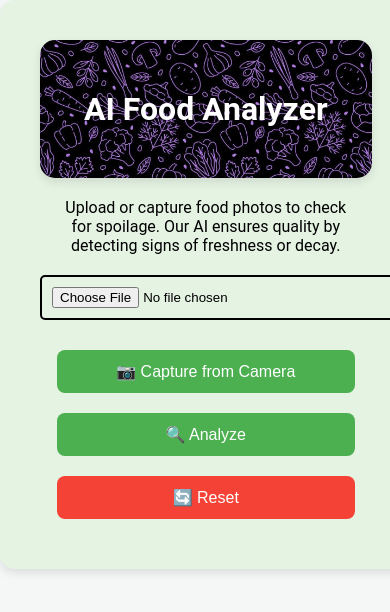
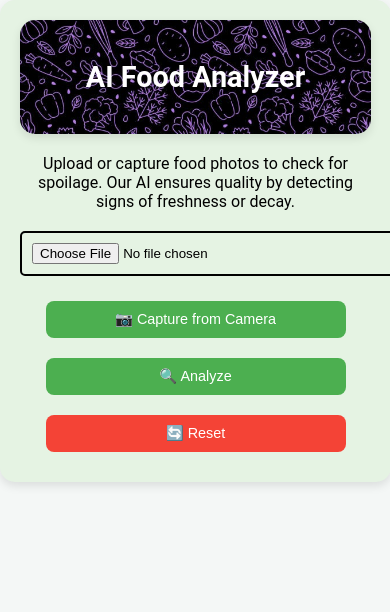
Before and after one commit to Sourav1232/FOODAPP, a React (Create React App) app: page /food in a window 390 px wide. Shown: the top 612 px of the page. Built offline with nearby package versions, Linux system fonts and the light colour scheme.

Commit message:
Update Food.css

```diff
--- a/src/components/Food.css
+++ b/src/components/Food.css
@@ -15,11 +15,11 @@ html, body {
     padding: 40px;
     border-radius: 15px;
     box-shadow: 0 4px 10px rgba(0, 0, 0, 0.1);
-    width: 60%;
+    width: 80%;
     max-width: 500px;
-    margin: 0 auto; /* Center horizontally with no vertical margin */
+    margin: 0 auto;
     position: relative;
-    top: 0;  /* No offset from top */
+    top: 0;
 }
 
 /* Header section adjustment */
@@ -116,7 +116,6 @@ html, body {
     margin-top: 20px;
     border: 1px solid #d0e6d1; /* Subtle border to add definition */
 }
-
 
 .result-container {
     margin-top: 10px;
@@ -231,28 +230,84 @@ html, body {
         max-width: 300px;
     }
 }
+
 /* Style for detailed analysis points */
 .analysis-points {
-    list-style-type: none; /* No default list styling */
-    margin: 10px 0 0 0; /* Remove default margins */
+    list-style-type: none;
+    margin: 10px 0 0 0;
     padding: 0;
-    text-align: left; /* Align everything to the left */
+    text-align: left;
 }
 
 .main-point {
-    margin-top: 10px; /* Add space above each main point */
-    font-size: 1.1rem; /* Slightly larger font for main points */
-    color: #2c3e50; /* Darker color for emphasis */
+    margin-top: 10px;
+    font-size: 1.1rem;
+    color: #2c3e50;
 }
 
 .sub-point {
-    margin-left: 20px; /* Indent sub-points */
-    font-size: 1rem; /* Standard font size for sub-points */
-    color: #34495e; /* Slightly lighter color */
+    margin-left: 20px;
+    font-size: 1rem;
+    color: #34495e;
 }
 
 .regular-point {
-    margin-left: 40px; /* Further indent for additional levels */
-    font-size: 0.95rem; /* Slightly smaller font */
-    color: #7f8c8d; /* Neutral color for extra details */
+    margin-left: 40px;
+    font-size: 0.95rem;
+    color: #7f8c8d;
 }
+
+/* Mobile Styles (Below 480px) */
+@media (max-width: 480px) {
+    .food-container {
+        width: 90%;
+        padding: 20px;
+    }
+
+    .food-header {
+        padding: 40px 15px;
+    }
+
+    .food-title {
+        font-size: 1.8rem;
+    }
+
+    .food-description {
+        font-size: 1rem;
+        padding: 0 10px;
+    }
+
+    .file-input {
+        width: 100%;
+        margin-bottom: 15px;
+    }
+
+    .analyze-button,
+    .reset-button {
+        width: 90%;
+        padding: 10px;
+        font-size: 0.9rem;
+    }
+
+    .image-preview-large {
+        max-height: 200px;
+    }
+
+    .analysis-result {
+        padding: 15px;
+        font-size: 0.9rem;
+    }
+
+    .result-text {
+        font-size: 1.2rem;
+    }
+
+    .result-details li {
+        font-size: 0.9rem;
+    }
+
+    .dot-loader span {
+        width: 10px;
+        height: 10px;
+    }
+}
```
